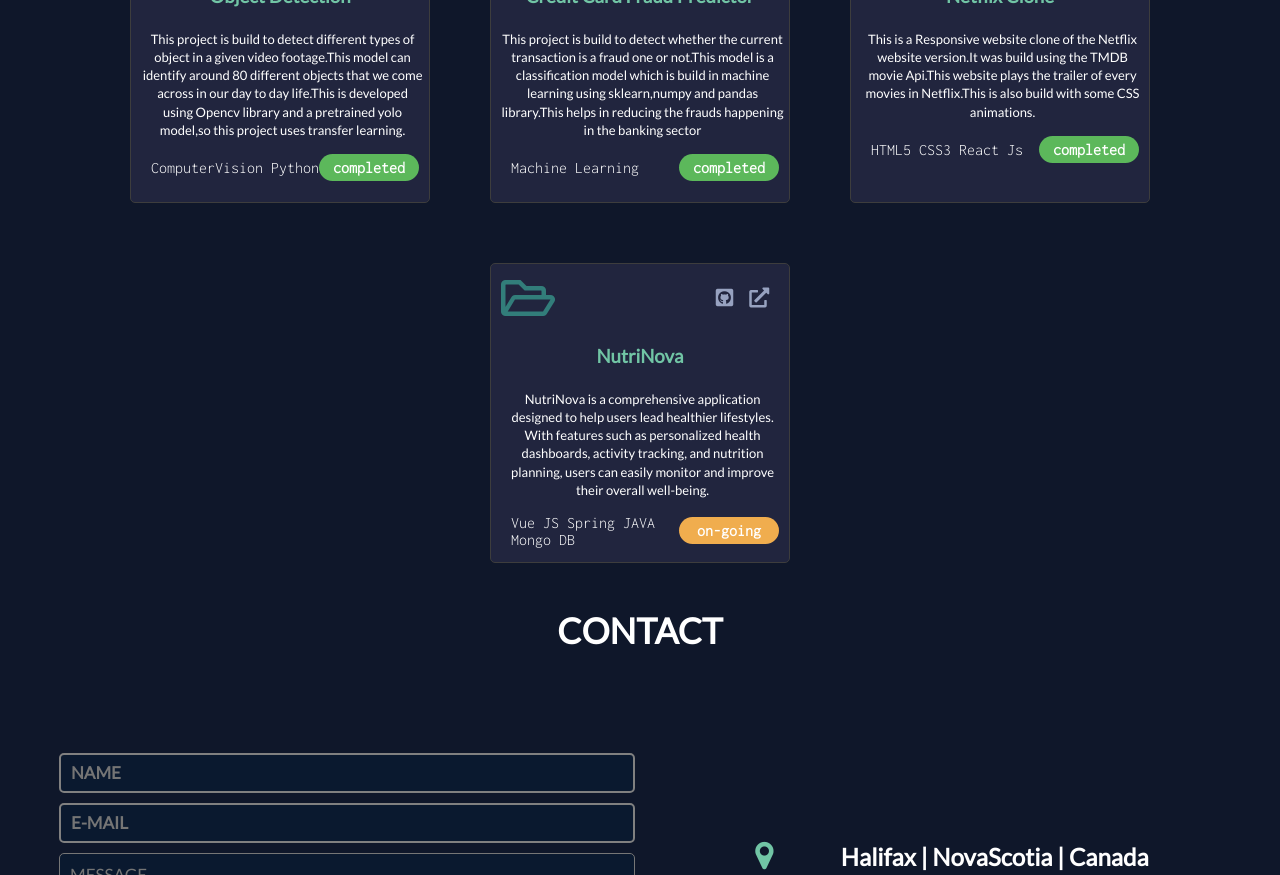
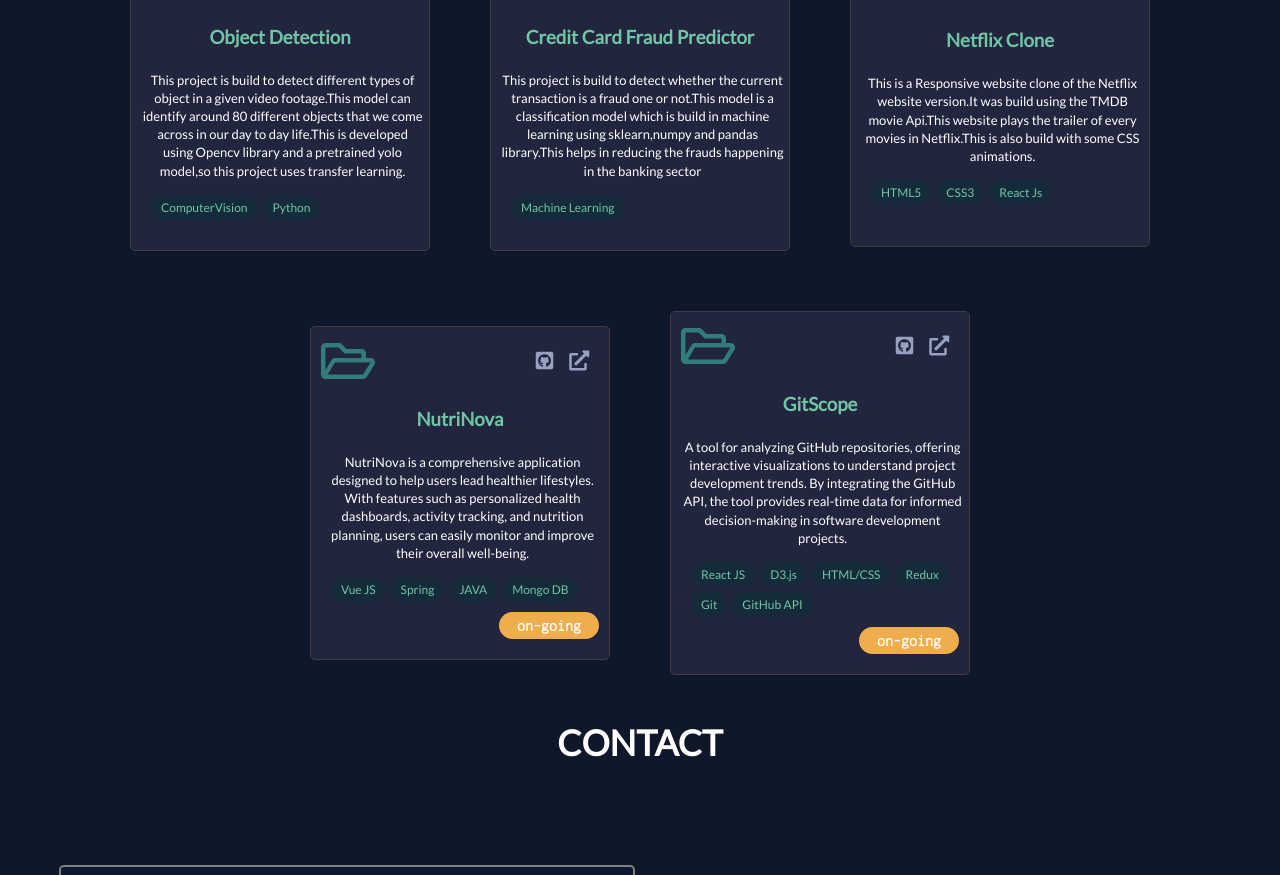
Before and after one commit to Kabilesh020799/Porfolio_React, a React (Create React App) app: page / in a window 1280 px wide. Shown: the part 3180-4055 px from the top of the page. Built offline with nearby package versions, Linux system fonts and the light colour scheme; a web font is replaced by a local one.

Commit message:
project: update

```diff
--- a/src/components/Projects/Projects.js
+++ b/src/components/Projects/Projects.js
@@ -4,65 +4,51 @@ import Fade from "react-reveal/Fade";
 import Labels from "./components/labels/labels";
 
 function Projects() {
-  const [project, setProject] = useState([
+  const [project, setProject] = useState(
+    [
       {
         title: "KILL A WATT",
-      content:
-        "A project in which the existing Electric meter is converted to a  Smart meter.This project automates the whole process of reading and billing the usage of Electric usage and estimates in an Mobile Application.This project also make the people aware of therir Electricity usage.",
-      tile: "IOT  Android",
+        content: "A project in which the existing Electric meter is converted to a Smart meter.This project automates the whole process of reading and billing the usage of Electric usage and estimates in an Mobile Application.This project also make the people aware of therir Electricity usage.",
+        tile: ["IOT", "Android", "C++"],
         giturl: "https://github.com/Kabilesh020799/killawatt",
         url: "https://github.com/Kabilesh020799/killawatt",
         type: 'done',
       },
       {
         title: "ACE(Association Of Computer Engineers) Website",
-      content:
-        "Website designed for the Association of Computer Engineers,SVCE to showcase their upcoming and past events and the results of every events to students.This was build along with a team of 5 members",
+        content: "Website designed for the Association of Computer Engineers,SVCE to showcase their upcoming and past events and the results of every events to students.This was build along with a team of 5 members",
         url: "https://acesvce.in/",
         giturl: "https://acesvce.in/",
-      tile: "HTML5 CSS3 React Js",
+        tile: ["HTML5", "CSS3", "React Js", "Next JS", "Graph QL"],
         type: 'done',
       },
       {
         title: "Obstacle Detector",
-      content:
-        "This project is designed for blind people,it detects the object in front of them and warns them that there is n object in front of them at a specific distance,so the blind person could be aware of things in front of him.This is done using Arduino and Ultrasonic Sensor",
-      tile: "IOT",
+        content: "This project is designed for blind people,it detects the object in front of them and warns them that there is n object in front of them at a specific distance,so the blind person could be aware of things in front of him.This is done using Arduino and Ultrasonic Sensor",
+        tile: ["IOT", "C++"],
         type: 'done',
       },
       {
         title: "Object Detection",
-      content:
-        "This project is build to detect different types of object in a given video footage.This model can identify around 80 different objects that we come across in our day to day life.This is developed using Opencv library and a pretrained yolo model,so this project uses transfer learning.",
-      tile: "ComputerVision  Python",
+        content: "This project is build to detect different types of object in a given video footage.This model can identify around 80 different objects that we come across in our day to day life.This is developed using Opencv library and a pretrained yolo model,so this project uses transfer learning.",
+        tile: ["ComputerVision", "Python"],
         giturl: "https://github.com/Kabilesh020799/Object-Detection1",
         url: "https://github.com/Kabilesh020799/Object-Detection1",
         type: 'done',
       },
-    // {
-    //   title: "Motion Detection",
-    //   content:
-    //     "This project is build to detect if there is any motion in the given video footage or in a live cctv camera.This model marks the motion and records the timestamp of the motion and gives a report to the user.This model can be used for survivallence in high threat places like banks,etc",
-    //   tile: "ComputerVision  Python",
-    //   giturl: "https://github.com/Kabilesh020799/Motion-Detection1",
-    //   url: "https://github.com/Kabilesh020799/Motion-Detection1",
-    // },
       {
         title: "Credit Card Fraud Predictor",
-      content:
-        "This project is build to detect whether the current transaction is a fraud one or not.This model is a classification model which is build in machine learning using sklearn,numpy and pandas library.This helps in reducing the frauds happening in the banking sector",
-      tile: "Machine Learning",
+        content: "This project is build to detect whether the current transaction is a fraud one or not.This model is a classification model which is build in machine learning using sklearn,numpy and pandas library.This helps in reducing the frauds happening in the banking sector",
+        tile: ["Machine Learning"],
         giturl: "https://github.com/Kabilesh020799/Credit-Card-Fraud-Predictor",
         ur: "https://github.com/Kabilesh020799/Credit-Card-Fraud-Predictor",
         type: 'done',
       },
       {
         title: "Netflix Clone",
-      content:
-        "This is a Responsive website clone of the Netflix website version.It was build using the TMDB movie Api.This website plays the trailer of every movies in Netflix.This is also build with some CSS animations.",
-      tile: " HTML5  CSS3  React Js",
-      giturl:
-        "https://github.com/Kabilesh020799/Web-App-Clones-in-React/tree/master/Netflix%20UI%20Clone",
+        content: "This is a Responsive website clone of the Netflix website version.It was build using the TMDB movie Api.This website plays the trailer of every movies in Netflix.This is also build with some CSS animations.",
+        tile: ["HTML5", "CSS3", "React Js"],
+        giturl: "https://github.com/Kabilesh020799/Web-App-Clones-in-React/tree/master/Netflix%20UI%20Clone",
         url: "https://netflix-clone-6401b.web.app/",
         type: 'done',
       },
@@ -70,9 +56,16 @@ function Projects() {
         title: 'NutriNova',
         content: 'NutriNova is a comprehensive application designed to help users lead healthier lifestyles. With features such as personalized health dashboards, activity tracking, and nutrition planning, users can easily monitor and improve their overall well-being.',
         type: 'on-going',
-      tile: 'Vue JS Spring JAVA Mongo DB',
+        tile: ['Vue JS', 'Spring', 'JAVA', 'Mongo DB'],
       },
-  ]);
+      {
+        title: 'GitScope',
+        content: 'A tool for analyzing GitHub repositories, offering interactive visualizations to understand project development trends. By integrating the GitHub API, the tool provides real-time data for informed decision-making in software development projects.',
+        type: 'on-going',
+        tile: ['React JS', 'D3.js', 'HTML/CSS', 'Redux', 'Git', 'GitHub API']
+      }
+    ]
+  );
   return (
     <Fade bottom>
       <div>
@@ -105,7 +98,11 @@ function Projects() {
                 <p className={classes.bodycon}>{proj.content}</p>
               </div>
               <div className={classes.footer}>
-                <div className={classes.tile}>{proj.tile}</div>
+                <div className={classes.tile}>{proj.tile?.map((tileItem) => (
+                  <div className={classes.tileItem}>
+                    {tileItem}
+                  </div>
+                ))}</div>
                 <div><Labels type={proj.type} /></div>
               </div>
             </div>
--- a/src/components/Projects/Projects.module.css
+++ b/src/components/Projects/Projects.module.css
@@ -11,7 +11,8 @@
 .card {
   margin: 30px;
   width: 300px;
-  height: 300px;
+  min-height: 300px;
+  padding-bottom: 20px;
   border: 1px solid var(--Bordes, #3D3D3D);
   background: var(--Rellenos, #21253e);
   border-radius: 5px;
@@ -65,13 +66,30 @@
   color: #fff;
   text-align: left;
   font-family: "Inconsolata", monospace;
+  display: flex;
+  gap: 5px;
+  flex-wrap: wrap;
+  justify-content: start;
+  width: 100%;
+}
+
+.tileItem {
+  color: #71C5A5;
+  background: #152B3A;
+  font-size: 12px;
+  padding: 5px 10px;
+  border-radius: 16px;
+  display: flex;
+  justify-content: center;
+  align-items: center;
 }
 
 .footer {
   display: flex;
-  justify-content: space-between;
   margin: 15px 10px 0px 20px;
   color: #fff;
   font-family: "Inconsolata", monospace;
-  align-items: center;
+  align-items: end;
+  flex-direction: column;
+  gap: 10px;
 }
--- a/src/components/Projects/components/labels/labels.css
+++ b/src/components/Projects/components/labels/labels.css
@@ -12,4 +12,5 @@
 
 .done {
   background: #5CB85B;
+  display: none;
 }
--- a/src/components/Projects/components/labels/labels.js
+++ b/src/components/Projects/components/labels/labels.js
@@ -9,7 +9,7 @@ const Labels = (props) => {
 
   return(
     <div className={`labels ${type === 'done' ? 'done': ''}${className ? ` ${className}` : ''}`}>
-      { type === 'done' ? 'completed' : 'on-going' }
+      { type === 'done' ? '' : 'on-going' }
     </div>
   )
 };
```
Lines whose indentation alone changed are shown as unchanged.
